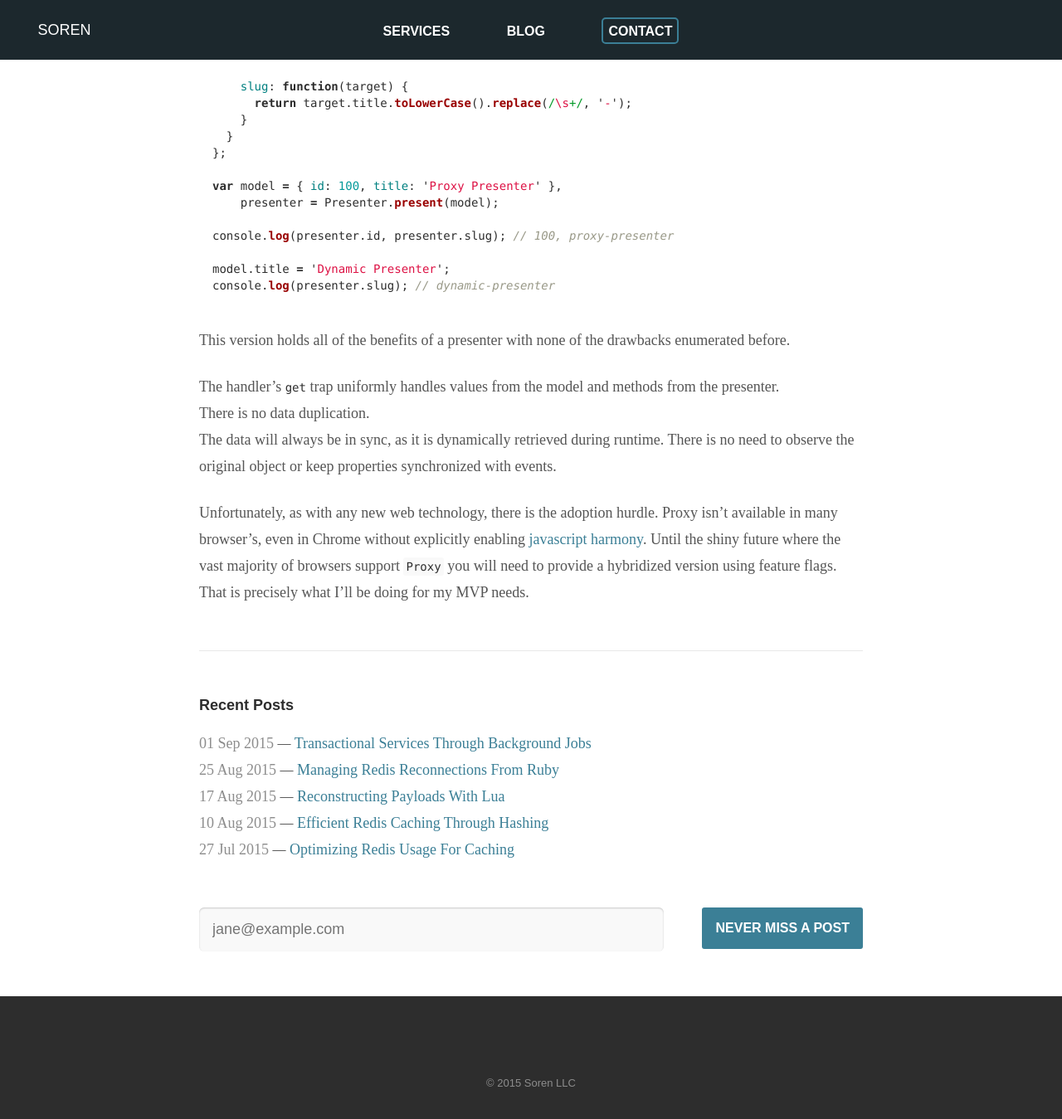
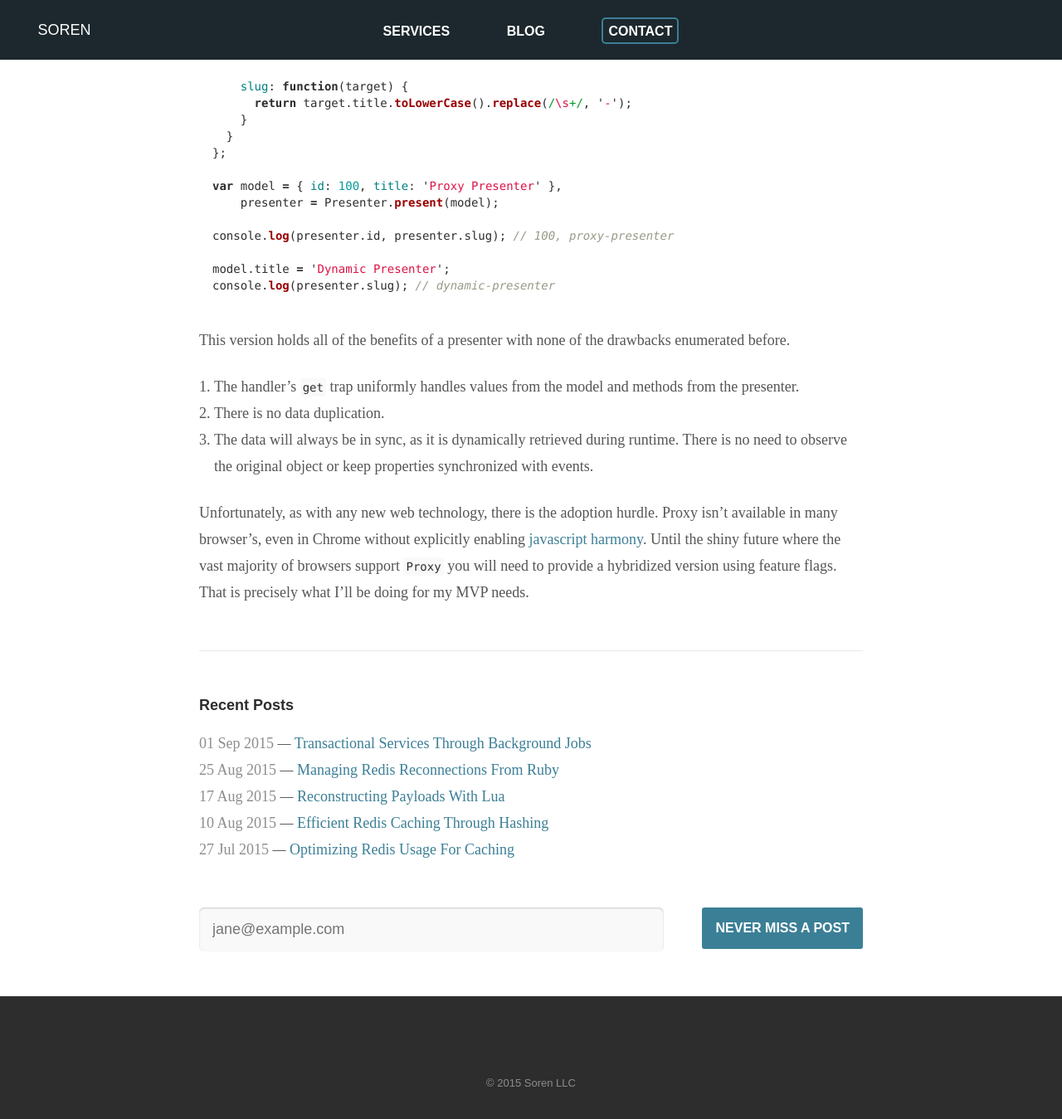
Before and after one commit to sorentwo/soren-website, a Jekyll site: the page built from _posts/2013-12-06-presenting-by-proxy.md, in a window 1280 px wide and 1400 px high, scrolled down 2908 px. Shown: the top 1349 px of the window at 83% size. Built offline with Jekyll 4.4.1, drawn with Linux system fonts in a browser that asks for light colours; Markdown is read by kramdown in place of the engine named in the settings; comment, search, counter and statistics services are not loaded.

Commit message:
Styling updates for ordered lists and code

```diff
--- a/_sass/_blog.scss
+++ b/_sass/_blog.scss
@@ -58,6 +58,11 @@
     list-style: disc outside;
     padding-left: 1em;
   }
+
+  ol {
+    list-style: decimal outside;
+    padding-left: 1em;
+  }
 }
 
 .related-posts {
--- a/_sass/_code.scss
+++ b/_sass/_code.scss
@@ -12,7 +12,7 @@ pre {
   padding: 16px;
 }
 
-p code {
+p code, li code {
   background: $color-slight;
   border-radius: 3px;
   padding: 3px;
```
